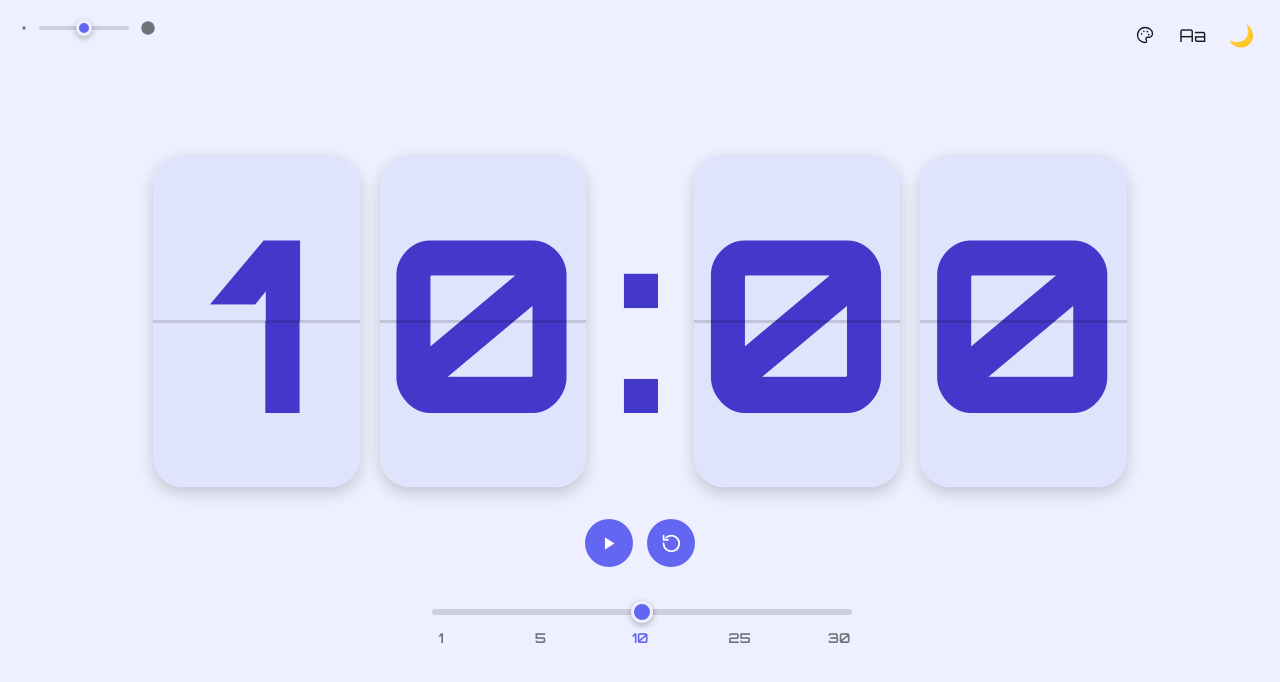
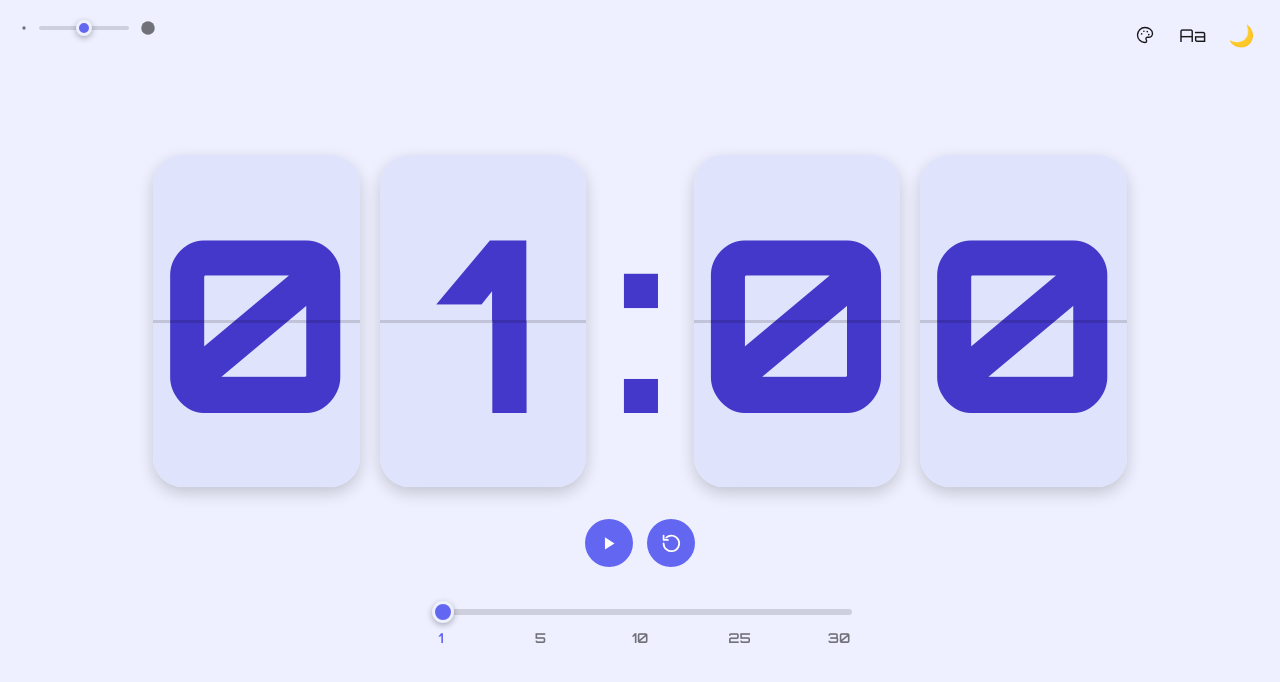
Before and after one commit to nikitaharish/fliptimer, a plain HTML site: page index.html in a window 1280 px wide. Drawn offline with Linux system fonts and the light colour scheme.

Commit message:
Default timer duration to 1 minute

```diff
--- a/index.html
+++ b/index.html
@@ -80,7 +80,7 @@
     </div>
 
     <div class="duration-slider">
-      <input type="range" class="range-input" id="durationSlider" min="0" max="4" step="1" value="2" aria-label="Timer duration">
+      <input type="range" class="range-input" id="durationSlider" min="0" max="4" step="1" value="0" aria-label="Timer duration">
       <div class="slider-ticks">
         <span data-minutes="1" style="left: calc(11px + (100% - 22px) * 0)">1</span>
         <span data-minutes="5" style="left: calc(11px + (100% - 22px) * 0.25)">5</span>
@@ -94,6 +94,6 @@
 
   <canvas id="confettiCanvas"></canvas>
 
-  <script src="script.js?v=10"></script>
+  <script src="script.js?v=11"></script>
 </body>
 </html>
```
